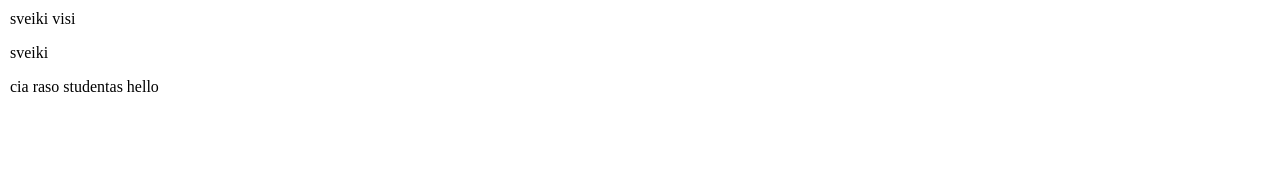
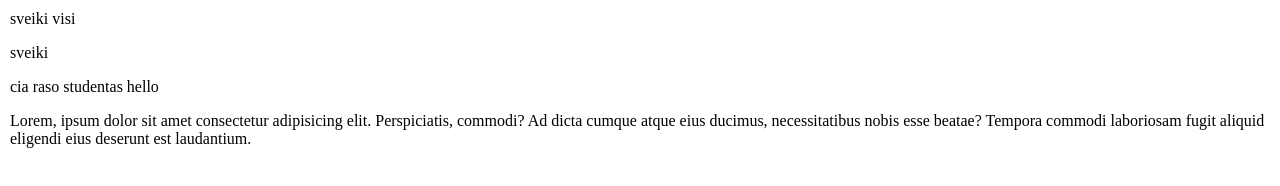
Before and after one commit to robertasRobotas/16_demo, a plain HTML site: page index.html in a window 1280 px wide. Drawn offline with Linux system fonts and the light colour scheme.

Commit message:
testavimas

```diff
--- a/index.html
+++ b/index.html
@@ -12,6 +12,8 @@
       <p>sveiki</p>
       cia raso studentas
       <span>hello</span>
+
+      <p>Lorem, ipsum dolor sit amet consectetur adipisicing elit. Perspiciatis, commodi? Ad dicta cumque atque eius ducimus, necessitatibus nobis esse beatae? Tempora commodi laboriosam fugit aliquid eligendi eius deserunt est laudantium.</p>
     </div>
   </body>
 </html>
```
